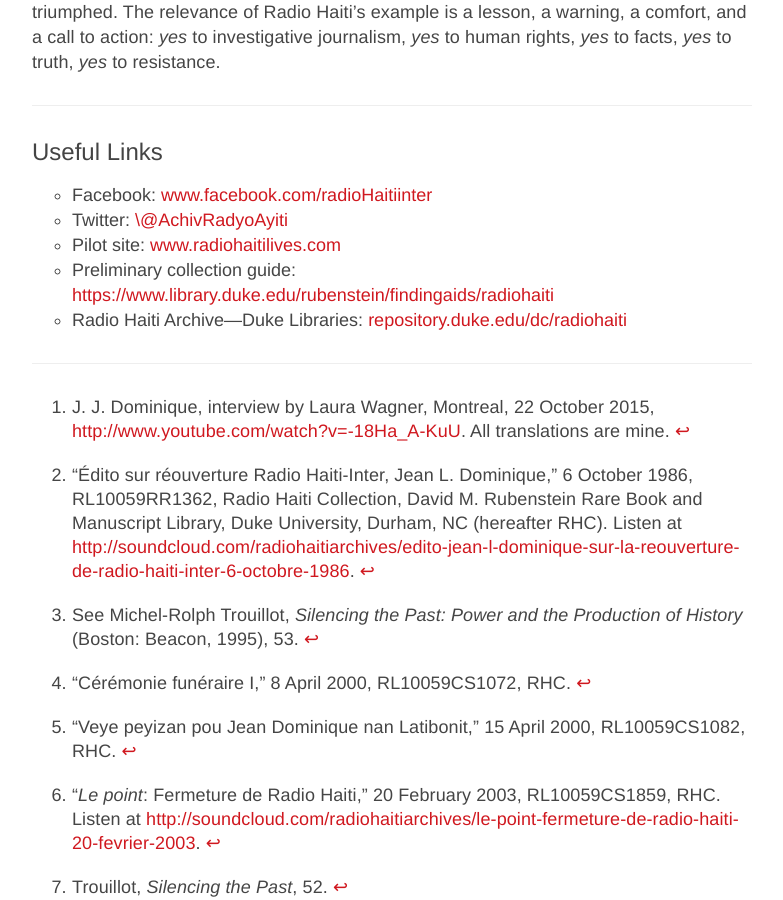
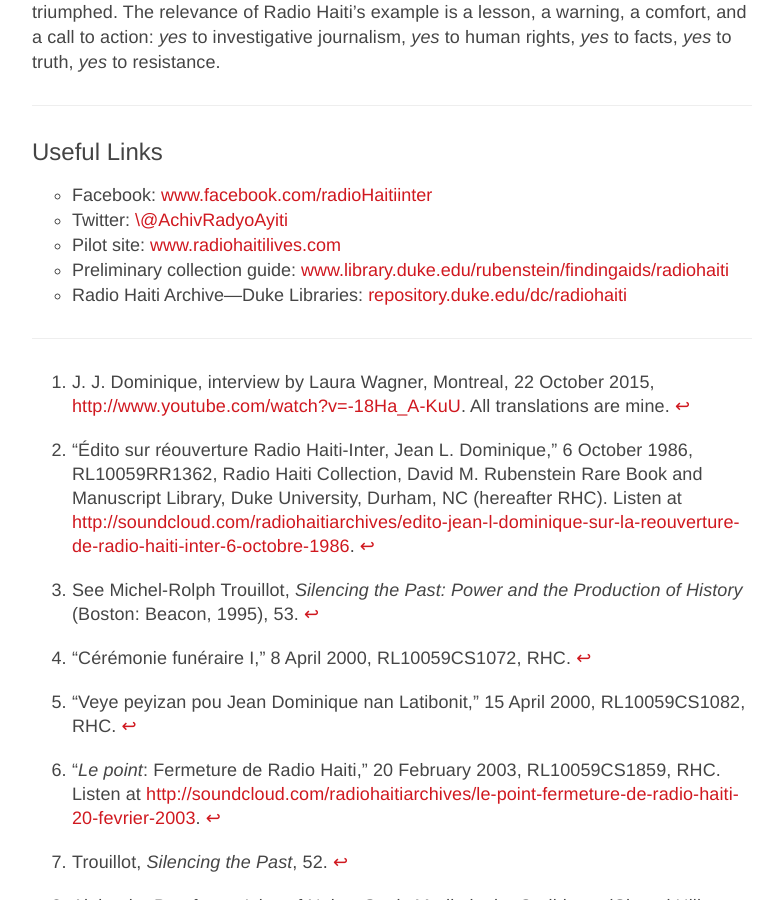
Before and after one commit to archipelagosjournal/archipelagos, a Jekyll site: the page built from _issue02/nou-toujou-la.md, in a window 1280 px wide and 900 px high, scrolled down 22628 px. Shown: the whole window, without its empty margins (248-1031 px from the left). Built offline with Jekyll 4.4.1, drawn with Linux system fonts in a browser that asks for light colours; some of the changed lines change nothing that is shown.

Commit message:
fixed link to https

```diff
--- a/_issue02/nou-toujou-la.md
+++ b/_issue02/nou-toujou-la.md
@@ -195,7 +195,7 @@
 * Facebook: [www.facebook.com/radioHaitiinter](http://www.facebook.com/radiohaitiinter)
 * Twitter: [\@AchivRadyoAyiti](http://web.archive.org/web/20170904035017/https://twitter.com/achivradyoayiti)
 * Pilot site: [www.radiohaitilives.com](http://www.radiohaitilives.com)
-* Preliminary collection guide: [https://www.library.duke.edu/rubenstein/findingaids/radiohaiti](http://www.library.duke.edu/rubenstein/findingaids/radiohaiti)
+* Preliminary collection guide: [www.library.duke.edu/rubenstein/findingaids/radiohaiti](https://library.duke.edu/rubenstein/findingaids/radiohaiti/)
 * Radio Haiti Archive—Duke Libraries: [repository.duke.edu/dc/radiohaiti]()
 
 ---
```
